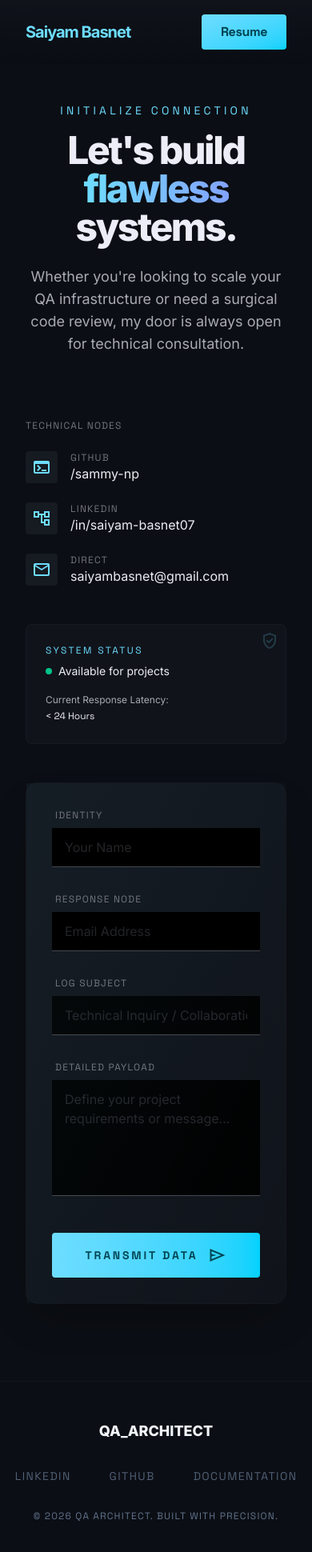
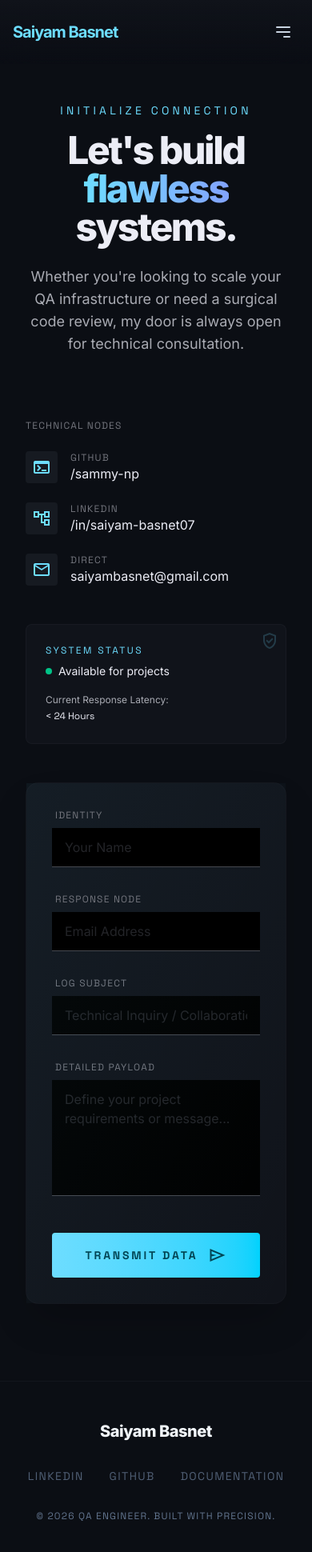
Before and after one commit to sammy-np/my_portfolio, a React (Vite) app: page /contact in a window 390 px wide. Shown: the top 1940 px of the page at 80% size. Built offline with nearby package versions, Linux system fonts and the light colour scheme.

Commit message:
Fixed responsive issue in header and footer

```diff
--- a/src/components/Footer.jsx
+++ b/src/components/Footer.jsx
@@ -2,16 +2,18 @@ import { Link } from 'react-router-dom';
 
 export default function Footer() {
   return (
-    <footer className="bg-[#0b0e14] w-full py-12 border-t border-[#45484f]/15">
-      <div className="flex flex-col md:flex-row justify-between items-center max-w-7xl mx-auto px-8 gap-8">
-        <div className="text-lg font-black text-slate-100 font-headline">QA_ARCHITECT</div>
-        <div className="flex space-x-12 font-['Space_Grotesk'] text-sm uppercase tracking-widest">
+    <footer className="bg-[#0b0e14] w-full py-12 border-t border-[#45484f]/15 relative z-10 mt-auto">
+      <div className="flex flex-col min-[880px]:flex-row justify-between items-center max-w-7xl mx-auto px-6 md:px-8 gap-8 min-[880px]:gap-0">
+        <div className="text-xl md:text-lg font-black text-slate-100 font-headline tracking-tight text-center min-[880px]:text-left">
+          Saiyam Basnet
+        </div>
+        <div className="flex flex-wrap justify-center gap-x-8 gap-y-4 font-['Space_Grotesk'] text-sm uppercase tracking-widest w-full min-[880px]:w-auto">
           <Link className="text-slate-500 hover:text-[#6dddff] transition-colors opacity-80 hover:opacity-100" to="https://www.linkedin.com/in/saiyam-basnet07/">LinkedIn</Link>
           <Link className="text-slate-500 hover:text-[#6dddff] transition-colors opacity-80 hover:opacity-100" to="https://github.com/sammy-np">GitHub</Link>
           <Link className="text-slate-500 hover:text-[#6dddff] transition-colors opacity-80 hover:opacity-100" to="#">Documentation</Link>
         </div>
-        <div className="font-['Space_Grotesk'] text-xs uppercase tracking-widest text-slate-500">
-          © 2026 QA Architect. Built with Precision.
+        <div className="font-['Space_Grotesk'] text-xs uppercase tracking-widest text-slate-500 text-center min-[880px]:text-right">
+          © 2026 QA Engineer. Built with Precision.
         </div>
       </div>
     </footer>
--- a/src/components/Header.jsx
+++ b/src/components/Header.jsx
@@ -1,15 +1,23 @@
 import { Link, useLocation } from 'react-router-dom';
+import { useState } from 'react';
 
 export default function Header() {
   const location = useLocation();
   const currentPath = location.pathname;
+  const [isMenuOpen, setIsMenuOpen] = useState(false);
 
   const isActive = (path) => currentPath === path;
 
+  const toggleMenu = () => {
+    setIsMenuOpen(!isMenuOpen);
+  };
+
   return (
     <nav className="sticky top-0 w-full z-50 bg-[#0b0e14]/70 backdrop-blur-xl bg-gradient-to-b from-[#10131a] to-transparent">
-      <div className="flex justify-between items-center max-w-7xl mx-auto px-8 h-20">
+      <div className="flex justify-between items-center max-w-7xl mx-auto px-4 md:px-8 h-20">
         <div className="text-xl font-bold tracking-tighter text-[#6dddff] font-headline">Saiyam Basnet</div>
+
+        {/* Desktop Menu */}
         <div className="hidden md:flex items-center space-x-10 font-headline font-medium tracking-tight">
           <Link
             to="/"
@@ -36,14 +44,81 @@ export default function Header() {
             Contact
           </Link>
         </div>
+
+        {/* Action Button & Hamburger */}
+        <div className="flex items-center gap-4">
           <a
             href="/resume.pdf"
             download="Saiyam_Basnet_Resume.pdf"
-          className="bg-gradient-to-br from-primary to-primary-container text-on-primary-container px-6 py-2.5 rounded-lg font-label font-bold tracking-tight hover:scale-95 duration-200 ease-out transition-all inline-block"
+            className="hidden md:inline-block bg-gradient-to-br from-primary to-primary-container text-on-primary-container px-6 py-2.5 rounded-lg font-label font-bold tracking-tight hover:scale-95 duration-200 ease-out transition-all"
           >
             Resume
           </a>
+
+          {/* Mobile Menu Button */}
+          <button
+            className="md:hidden text-slate-300 hover:text-white p-2 rounded-lg hover:bg-white/5 transition-colors"
+            onClick={toggleMenu}
+            aria-label="Toggle menu"
+          >
+            {isMenuOpen ? (
+              <svg className="w-6 h-6" fill="none" stroke="currentColor" viewBox="0 0 24 24" xmlns="http://www.w3.org/2000/svg">
+                <path strokeLinecap="round" strokeLinejoin="round" strokeWidth={2} d="M6 18L18 6M6 6l12 12" />
+              </svg>
+            ) : (
+              <svg className="w-6 h-6" fill="none" stroke="currentColor" viewBox="0 0 24 24" xmlns="http://www.w3.org/2000/svg">
+                <path strokeLinecap="round" strokeLinejoin="round" strokeWidth={2} d="M4 6h16M4 12h16m-7 6h7" />
+              </svg>
+            )}
+          </button>
         </div>
+      </div>
+
+      {/* Mobile Menu */}
+      {isMenuOpen && (
+        <div className="md:hidden absolute top-20 left-0 w-full bg-[#0b0e14]/95 backdrop-blur-xl border-b border-[#45484f]/30 shadow-2xl">
+          <div className="flex flex-col px-4 py-6 space-y-2 font-headline font-medium tracking-tight">
+            <Link
+              to="/"
+              onClick={toggleMenu}
+              className={`transition-all block px-4 py-3 rounded-lg ${isActive('/') ? 'text-[#6dddff] bg-[#1e232d]' : 'text-slate-300 hover:text-white hover:bg-white/5'}`}
+            >
+              Home
+            </Link>
+            <Link
+              to="/experience"
+              onClick={toggleMenu}
+              className={`transition-all block px-4 py-3 rounded-lg ${isActive('/experience') ? 'text-[#6dddff] bg-[#1e232d]' : 'text-slate-300 hover:text-white hover:bg-white/5'}`}
+            >
+              Experience
+            </Link>
+            <Link
+              to="/projects"
+              onClick={toggleMenu}
+              className={`transition-all block px-4 py-3 rounded-lg ${isActive('/projects') ? 'text-[#6dddff] bg-[#1e232d]' : 'text-slate-300 hover:text-white hover:bg-white/5'}`}
+            >
+              Projects
+            </Link>
+            <Link
+              to="/contact"
+              onClick={toggleMenu}
+              className={`transition-all block px-4 py-3 rounded-lg ${isActive('/contact') ? 'text-[#6dddff] bg-[#1e232d]' : 'text-slate-300 hover:text-white hover:bg-white/5'}`}
+            >
+              Contact
+            </Link>
+
+            <div className="pt-4 mt-2 border-t border-white/10">
+              <a
+                href="/resume.pdf"
+                download="Saiyam_Basnet_Resume.pdf"
+                className="block w-full text-center bg-gradient-to-br from-primary to-primary-container text-on-primary-container px-6 py-3 rounded-lg font-label font-bold tracking-tight hover:scale-95 duration-200 ease-out transition-all"
+              >
+                Download Resume
+              </a>
+            </div>
+          </div>
+        </div>
+      )}
     </nav>
   );
 }
```
Lines whose indentation alone changed are shown as unchanged.
